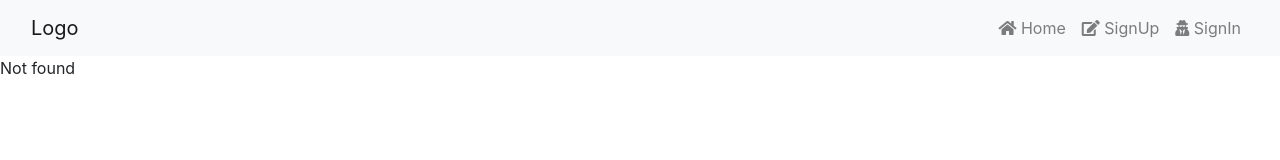
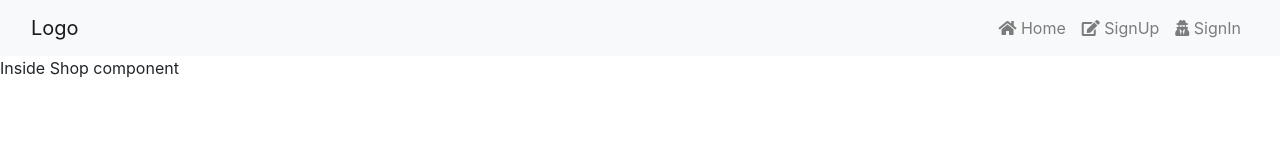
Before and after one commit to Smr0303/Restraunt, a React (Create React App) app in the folder client/: page /shop in a window 1280 px wide. Before the commit this address had no page. Shown: the top 160 px of the page. Built offline with nearby package versions, Linux system fonts and the light colour scheme.

Commit message:
Shop added

```diff
--- a/client/src/components/App.js
+++ b/client/src/components/App.js
@@ -6,6 +6,7 @@ import Home from './Home';
 import SignUp from './SignUp';
 import SignIn from './SignIn';
 import NotFound from './NotFound';
+import Shop from './Shop';
 import AdminDashboard from './AdminDashboard';
 import UserDashboard from './UserDashboard';
 import AdminRoute from './AdminRoute';
@@ -18,6 +19,7 @@ function App() {
   <Header/>
   <main>
 <Switch>
+  <Route exact path="/shop" component={Shop}/>
   <Route exact path="/" component={Home}/>
   <Route exact path="/SignUp" component={SignUp}/>
   <Route exact path="/SignIn" component={SignIn}/>
--- /dev/null
+++ b/client/src/components/Shop.js
@@ -0,0 +1,7 @@
+import React from "react";
+
+export default function Shop() {
+  return <section>
+      Inside Shop component
+      </section>;
+}
```
